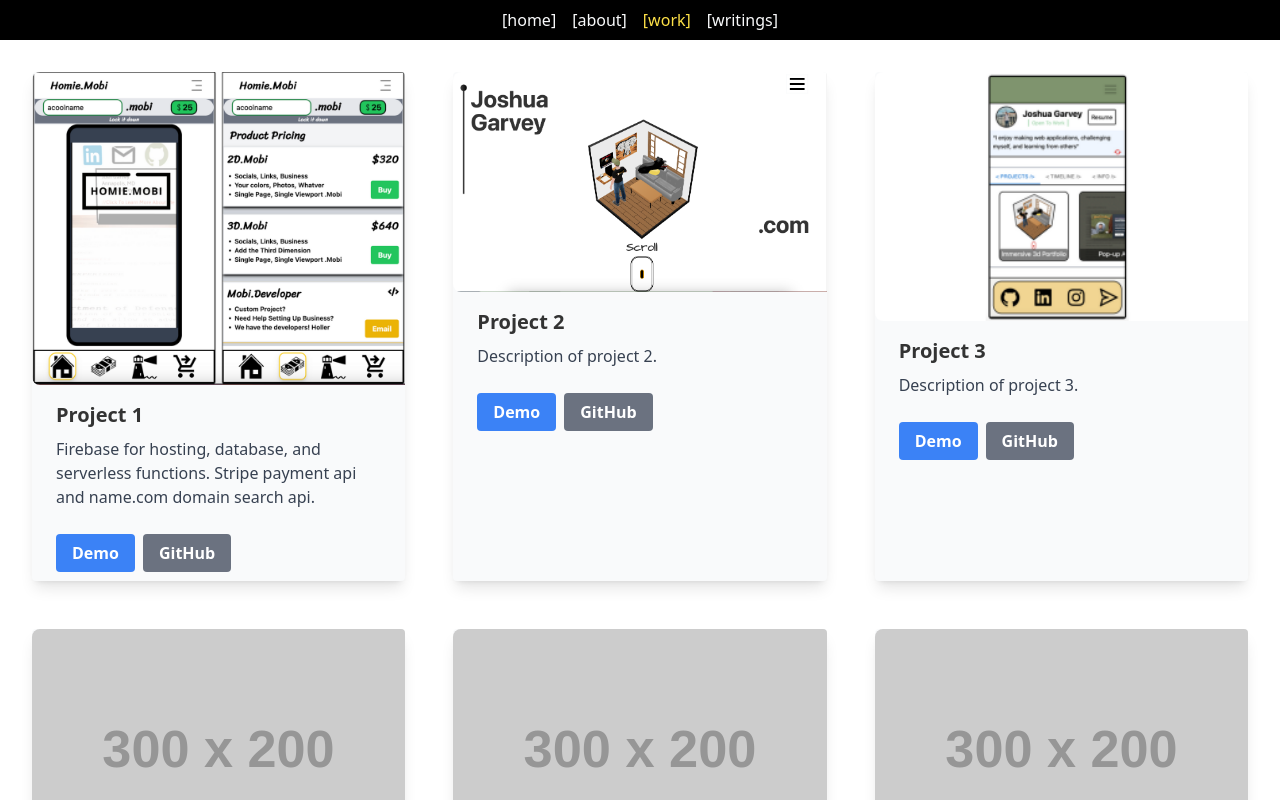
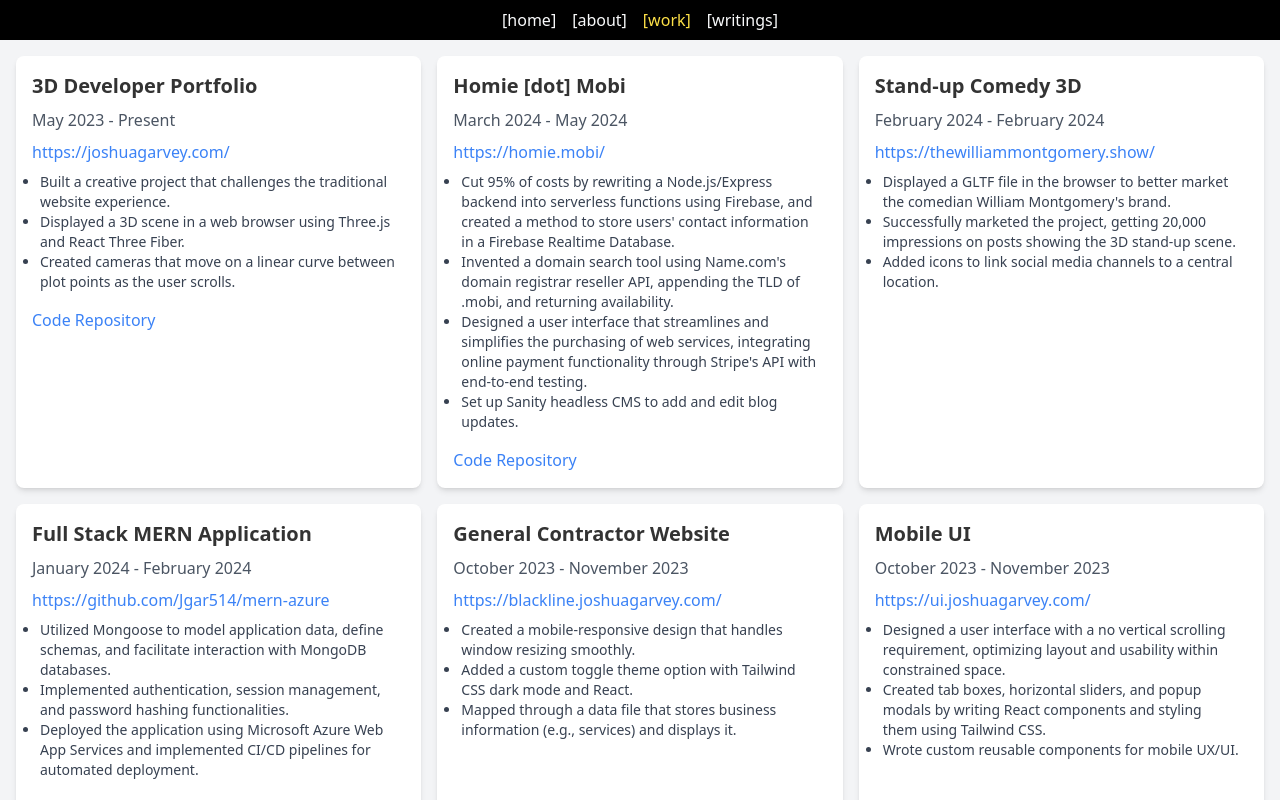
Before and after one commit to Jgar514/JoshandEllie, a React (Vite) app in the folder joshandellie/: page /work in a window 1280 px wide. Built offline with nearby package versions, Linux system fonts and the light colour scheme; what @theatre/studio would draw is missing.

Commit message:
new project page, data, and about

```diff
--- a/joshandellie/src/About.jsx
+++ b/joshandellie/src/About.jsx
@@ -3,15 +3,32 @@ import {
   AiFillGithub,
   AiFillLinkedin,
   AiOutlineMail,
-  AiOutlineSend,
   AiOutlineMenu,
   AiOutlineInstagram,
 } from "react-icons/ai";
 import { FaDev } from "react-icons/fa";
 
+export default function About() {
+  // Define your skills data
+  const skills = [
+    {
+      category: "Front End",
+      skillsList: ["HTML", "CSS", "JavaScript", "TypeScript", "JSX", "React", "Tailwind CSS", "Vite", "Netlify"]
+    },
+    {
+      category: "Back End",
+      skillsList: ["Node.js", "Express", "Firebase Functions", "JSON Web Tokens", "bcrypt", "Firebase Authentication", "RESTful APIs", "Postman", "Sanity CMS"]
+    },
+    {
+      category: "Databases",
+      skillsList: ["MongoDB", "Mongoose", "Firebase Realtime Database", "Cloud Firestore"]
+    },
+    {
+      category: "DevOps",
+      skillsList: ["Git Version Control", "Google Cloud Platform (GCP)", "CI/CD pipelines", "Microsoft Azure", "Bash", "npm"]
+    }
+  ];
 
-
-export default function About() {
   return (
     <section className="w-full h-full bg-gray-100 p-8 flex flex-col items-center overflow-y-auto">
       <div className="max-w-4xl w-full bg-white shadow-md rounded-lg p-6">
@@ -67,31 +84,32 @@ export default function About() {
         <div className="mt-6">
           <h2 className="text-2xl font-semibold mb-4">About Me</h2>
           <p className="text-gray-700 mb-4">
-            My name is Josh Garvey and I am based out of Annapolis, Maryland. I have always liked to build things. I use to build projects with wood and screws and now I build projects with Javascript and React. I am very goal oriented and most of my time is spent improving my developer skills, along with the rest of the processes that make up the game of life. I value being a brother to 4 siblings and an uncle to 7 nephews and nieces.
+            My name is Joshua Garvey and I am based out of Annapolis, Maryland. I have always liked to build things. I use to build projects with wood and screws and now I build projects with Javascript and React. I am very goal oriented and most of my time is spent improving my developer skills. I value being a brother to 4 siblings and an uncle to 7 nephews and nieces.
           </p>
           <p className="text-gray-700 mb-4">
-            If a project needs a database I use MongoDB/Mongoose or more recently started using firebase. I can style applications quickly with Tailwind CSS and I build all my UI components from scratch. I'm a big fan of netlify for both the ease of use and there generous free teir that has allowe me to code and publish a mojority of my projects.
+            If a project needs a database I use MongoDB/Mongoose or more recently started using firebase. I can style applications quickly with Tailwind CSS and I build all my UI components from scratch. I'm a big fan of netlify for both the ease of use and their generous free tier that has allowed me to code and publish a majority of my projects.
           </p>
         </div>
         <div className="mt-6">
           <h2 className="text-2xl font-semibold mb-4">Skills</h2>
-          <div className="grid grid-cols-2 gap-x-6">
-            <ul className="list-disc list-inside text-gray-700">
-              <li>JavaScript</li>
-              <li>React</li>
-              <li>Node.js</li>
-              <li>Express</li>
-              <li>MongoDB</li>
-            </ul>
-            {/* New column for additional skills */}
-            <ul className="list-disc list-inside text-gray-700">
-              <li>Tailwind CSS</li>
-              <li>HTML</li>
-              <li>CSS</li>
-              <li>Firebase</li>
-              <li>Microsoft Azure</li>
-            </ul>
-          </div>
+          {/* Map over the skills array to render each category */}
+          {skills.map((skillCategory) => (
+            <div key={skillCategory.category} className="mb-6">
+              <h3 className="text-xl font-semibold mb-2">{skillCategory.category}</h3>
+              <div className="grid grid-cols-2 md:grid-cols-2 gap-0 md:gap-4">
+                <ul className="list-disc list-inside">
+                  {skillCategory.skillsList.slice(0, Math.ceil(skillCategory.skillsList.length / 2)).map((skill, index) => (
+                    <li key={index}>{skill}</li>
+                  ))}
+                </ul>
+                <ul className="list-disc list-inside">
+                  {skillCategory.skillsList.slice(Math.ceil(skillCategory.skillsList.length / 2)).map((skill, index) => (
+                    <li key={index}>{skill}</li>
+                  ))}
+                </ul>
+              </div>
+            </div>
+          ))}
         </div>
         <div className="mt-6">
           <h2 className="text-2xl font-semibold mb-4">Certificates</h2>
--- a/joshandellie/src/Work.jsx
+++ b/joshandellie/src/Work.jsx
@@ -1,74 +1,38 @@
 import React from 'react';
-import ProjectCard from './ProjectCard';
-import blackline from "./assets/work/homie.png"
-import jg from "./assets/work/joshuagarveydotcom.png"
-import ui from "./assets/work/mobileui.png"
+import projects from './data';
 
-function Work() {
-  // Example project data
-  const projects = [
-    {
-      title: 'Project 1',
-      description: 'Firebase for hosting, database, and serverless functions. Stripe payment api and name.com domain search api.',
-      imageUrl: blackline,
-      demoUrl: '#',
-      githubUrl: '#'
-    },
-    {
-      title: 'Project 2',
-      description: 'Description of project 2.',
-      imageUrl: jg,
-      demoUrl: jg,
-      githubUrl: '#'
-    },
-    {
-      title: 'Project 3',
-      description: 'Description of project 3.',
-      imageUrl: ui,
-      demoUrl: '#',
-      githubUrl: '#'
-    },
-    {
-      title: 'Project 1',
-      description: 'Description of project 1.',
-      imageUrl: 'https://placehold.it/300x200',
-      demoUrl: '#',
-      githubUrl: '#'
-    },
-    {
-      title: 'Project 2',
-      description: 'Description of project 2.',
-      imageUrl: 'https://placehold.it/300x200',
-      demoUrl: '#',
-      githubUrl: '#'
-    },
-    {
-      title: 'Project 3',
-      description: 'Description of project 3.',
-      imageUrl: 'https://placehold.it/300x200',
-      demoUrl: '#',
-      githubUrl: '#'
-    },
+const Work = () => {
+  return (
+    <div className=" mx-auto p-4 bg-gray-100 h-full w-full overflow-y-auto">
+      <div className="grid gap-4 grid-cols-1 sm:grid-cols-2 lg:grid-cols-3">
+        {projects.map((project, index) => (
+          <div key={index} className="bg-white shadow-md rounded-lg overflow-hidden">
+            {project.image && (
+              <img src={project.image} alt={project.title} className="w-full h-48 object-cover" />
+            )}
+            <div className="p-4">
+              <h2 className="text-xl font-bold mb-2">{project.title}</h2>
 
-    // Add more projects as needed
-  ];
-
-  return (
-    <div className=" p-4 bg-white w-full h-full overflow-y-auto">
-      <div className="grid grid-cols-1 md:grid-cols-3 gap-4">
-        {projects.map((project, index) => (
-          <ProjectCard
-            key={index}
-            title={project.title}
-            description={project.description}
-            imageUrl={project.imageUrl}
-            demoUrl={project.demoUrl}
-            githubUrl={project.githubUrl}
-          />
+              <p className="text-gray-600 mb-2">{project.date}</p>
+              <a href={project.website} target="_blank" rel="noopener noreferrer" className="text-blue-500 hover:underline mb-2 block">
+                {project.website}
+              </a>
+              <ul className="px-2 list-disc list-outside mb-4 text-sm">
+                {project.description.map((desc, i) => (
+                  <li key={i} className="text-gray-700">{desc}</li>
+                ))}
+              </ul>
+              {project.codeRepository && (
+                <a href={project.codeRepository} target="_blank" rel="noopener noreferrer" className="text-blue-500 hover:underline">
+                  Code Repository
+                </a>
+              )}
+            </div>
+          </div>
         ))}
       </div>
     </div>
   );
-}
+};
 
 export default Work;
--- /dev/null
+++ b/joshandellie/src/data.js
@@ -0,0 +1,92 @@
+const projects = [
+  {
+    title: "3D Developer Portfolio",
+    role: "Solo Development",
+    website: "https://joshuagarvey.com/",
+    date: "May 2023 - Present",
+    description: [
+      "Built a creative project that challenges the traditional website experience.",
+      "Displayed a 3D scene in a web browser using Three.js and React Three Fiber.",
+      "Created cameras that move on a linear curve between plot points as the user scrolls."
+    ],
+    codeRepository: "https://github.com/Jgar514/JoshandEllie",
+    image: "" // Add image URL here
+  },
+  {
+    title: "Homie [dot] Mobi",
+    role: "Homie.Mobi",
+    website: "https://homie.mobi/",
+    date: "March 2024 - May 2024",
+    description: [
+      "Cut 95% of costs by rewriting a Node.js/Express backend into serverless functions using Firebase, and created a method to store users' contact information in a Firebase Realtime Database.",
+      "Invented a domain search tool using Name.com's domain registrar reseller API, appending the TLD of .mobi, and returning availability.",
+      "Designed a user interface that streamlines and simplifies the purchasing of web services, integrating online payment functionality through Stripe's API with end-to-end testing.",
+      "Set up Sanity headless CMS to add and edit blog updates."
+    ],
+    codeRepository: "https://github.com/HomieMobi/Homie.Mobi",
+    image: "" // Add image URL here
+  },
+  {
+    title: "Stand-up Comedy 3D",
+    role: "Solo Development",
+    website: "https://thewilliammontgomery.show/",
+    date: "February 2024 - February 2024",
+    description: [
+      "Displayed a GLTF file in the browser to better market the comedian William Montgomery's brand.",
+      "Successfully marketed the project, getting 20,000 impressions on posts showing the 3D stand-up scene.",
+      "Added icons to link social media channels to a central location."
+    ],
+    image: "" // Add image URL here
+  },
+  {
+    title: "Full Stack MERN Application",
+    role: "Code Review",
+    website: "https://github.com/Jgar514/mern-azure",
+    date: "January 2024 - February 2024",
+    description: [
+      "Utilized Mongoose to model application data, define schemas, and facilitate interaction with MongoDB databases.",
+      "Implemented authentication, session management, and password hashing functionalities.",
+      "Deployed the application using Microsoft Azure Web App Services and implemented CI/CD pipelines for automated deployment."
+    ],
+    image: "" // Add image URL here
+  },
+  {
+    title: "General Contractor Website",
+    role: "Blackline Contracting",
+    website: "https://blackline.joshuagarvey.com/",
+    date: "October 2023 - November 2023",
+    description: [
+      "Created a mobile-responsive design that handles window resizing smoothly.",
+      "Added a custom toggle theme option with Tailwind CSS dark mode and React.",
+      "Mapped through a data file that stores business information (e.g., services) and displays it."
+    ],
+    image: "" // Add image URL here
+  },
+  {
+    title: "Mobile UI",
+    role: "Solo Development",
+    website: "https://ui.joshuagarvey.com/",
+    date: "October 2023 - November 2023",
+    description: [
+      "Designed a user interface with a no vertical scrolling requirement, optimizing layout and usability within constrained space.",
+      "Created tab boxes, horizontal sliders, and popup modals by writing React components and styling them using Tailwind CSS.",
+      "Wrote custom reusable components for mobile UX/UI."
+    ],
+    image: "" // Add image URL here
+  },
+  {
+    title: "JavaScript Pop-up Advertisement",
+    role: "Solo Development",
+    website: "https://popup.joshuagarvey.com/",
+    date: "March 2023 - March 2023",
+    description: [
+      "Leveraged JavaScript to hold users' attention on a poker masterclass advertisement for five seconds.",
+      "Wrote an event listener that triggers the popup function when the user scrolls the page.",
+      "Conditionally rendered a skip button when time requirements are met.",
+      "Created a funnel from the webpage to Daniel Negreanu's Masterclass."
+    ],
+    image: "" // Add image URL here
+  }
+];
+
+export default projects;
```
